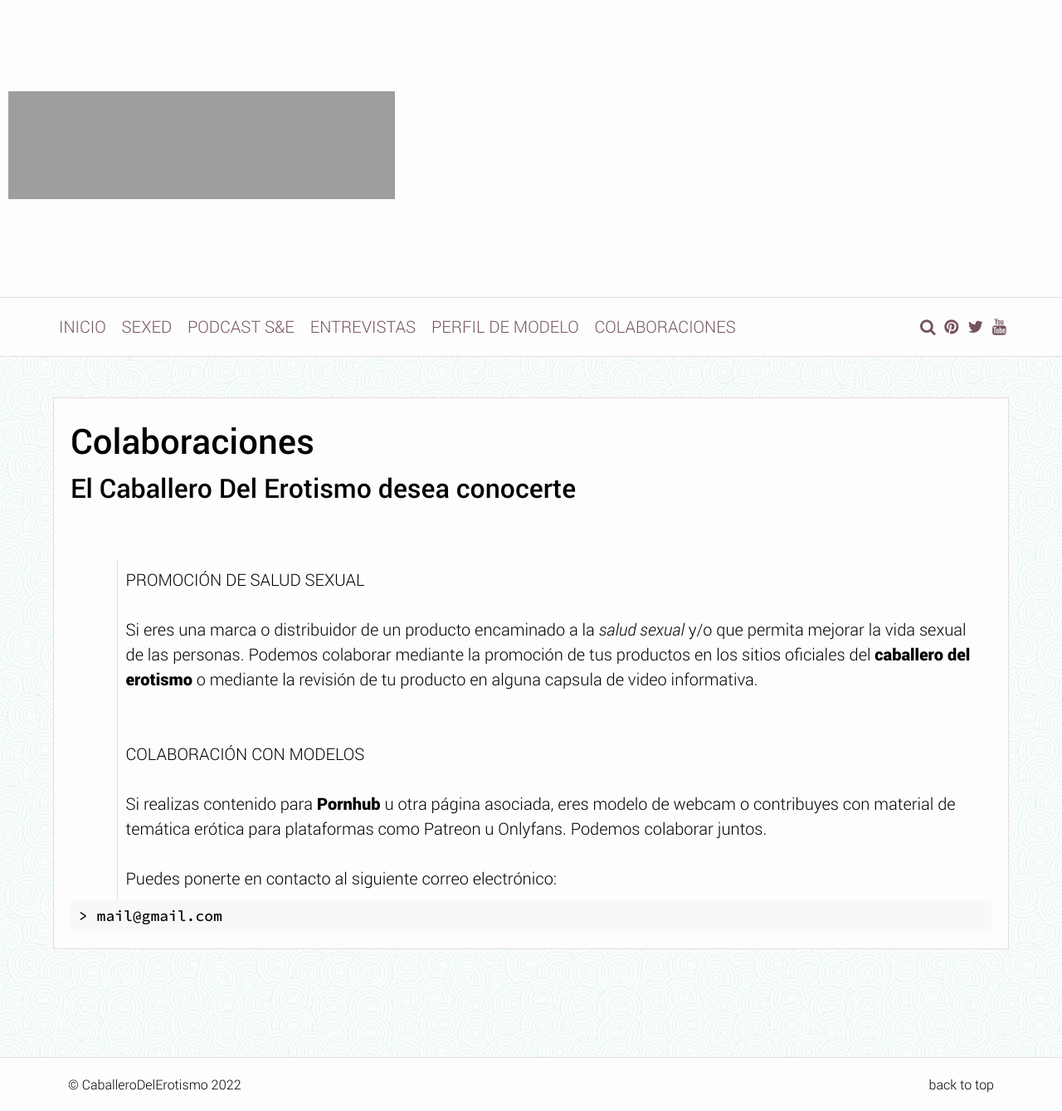
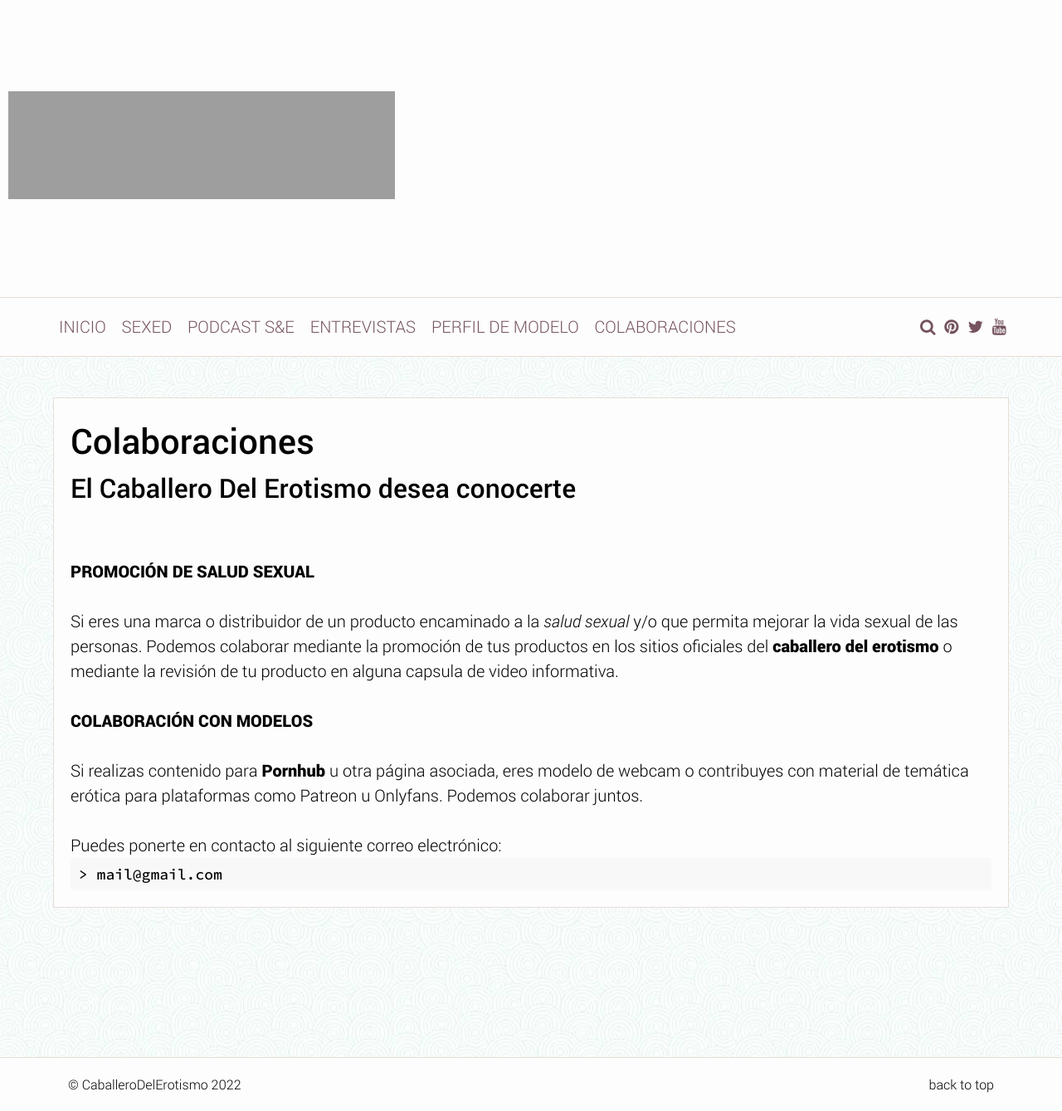
Before and after one commit to Caballerodeleros/-Caballerodeleros.github.io, a Jekyll site: the page built from typography/index.md, in a window 1280 px wide. Shown: the whole page at 83% size. Built offline with Jekyll 4.4.1, drawn with Linux system fonts in a browser that asks for light colours; grey boxes are pictures that could not be loaded.

Commit message:
Update index.md

```diff
--- a/typography/index.md
+++ b/typography/index.md
@@ -6,14 +6,13 @@ title: Colaboraciones
 ## El Caballero Del Erotismo desea conocerte
 <br>
 <br>
-> PROMOCIÓN DE SALUD SEXUAL
+**PROMOCIÓN DE SALUD SEXUAL**
 <br>
 <br>
 Si eres una marca o distribuidor de un producto encaminado a la _salud sexual_ y/o que permita mejorar la vida sexual de las personas. Podemos colaborar mediante la promoción de tus productos en los sitios oficiales del **caballero del erotismo** o mediante la revisión de tu producto en alguna capsula de video informativa.
 <br>
 <br>
-<br>
-> COLABORACIÓN CON MODELOS
+**COLABORACIÓN CON MODELOS**
 <br>
 <br>
 Si realizas contenido para **Pornhub** u otra página asociada, eres modelo de webcam o contribuyes con material de temática erótica para plataformas como Patreon u Onlyfans. Podemos colaborar juntos.
```
